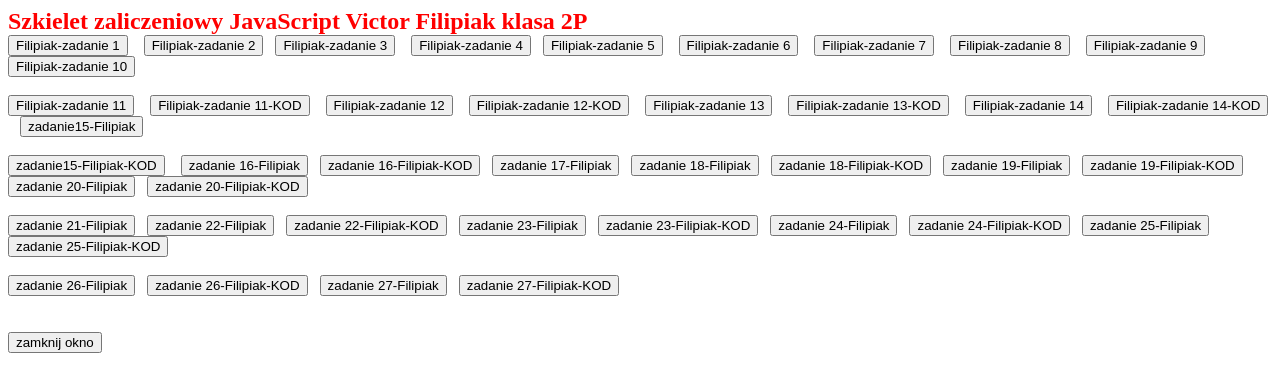
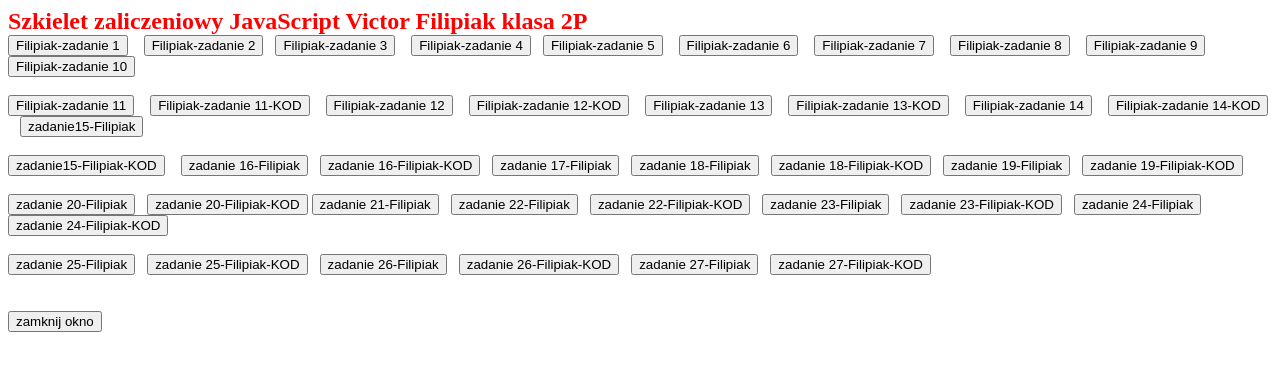
Before and after one commit to progvictor16/Java, a plain HTML site: page index.html in a window 1280 px wide. Drawn offline with Linux system fonts and the light colour scheme.

Commit message:
Update index.html

```diff
--- a/index.html
+++ b/index.html
@@ -1,7 +1,7 @@
 <html>
      <head>
       <META HTTP-EQUIV="content-type" CONTENT="text/html; CHARSET=iso-8859-2">
-            <title> Filipiak kl 2p</title>
+            <title> Filipiak kl 1P</title>
 
           <script language="JavaScript">
            document.write("  Szkielet zaliczeniowy JavaScript Victor Filipiak klasa 2P".fontcolor("red").bold().fontsize(5)+"<br>");
@@ -256,10 +256,10 @@
         <input type="button" name="zadanie 18kod" value="zadanie 18-Filipiak-KOD" onclick="WinOpen_z18_kod_Filipiak(' ')">&nbsp;&nbsp;
            <!--Zadanie 19 i kod -->
            <input type="button" name="zadanie 19" value="zadanie 19-Filipiak" onclick="WinOpen_z19_Filipiak(' ')">&nbsp;&nbsp;
-           <input type="button" name="zadanie 19kod" value="zadanie 19-Filipiak-KOD" onclick="WinOpen_z19_kod_Filipiak(' ')">&nbsp;&nbsp;
+           <input type="button" name="zadanie 19kod" value="zadanie 19-Filipiak-KOD" onclick="WinOpen_z19_kod_Filipiak(' ')">&nbsp;&nbsp;<br><br>
            <!--Zadanie 20 i kod -->
            <input type="button" name="zadanie 20" value="zadanie 20-Filipiak" onclick="WinOpen_z20_Filipiak(' ')">&nbsp;&nbsp;
-           <input type="button" name="zadanie 20kod" value="zadanie 20-Filipiak-KOD" onclick="WinOpen_z20_kod_Filipiak(' ')"><br><br>
+           <input type="button" name="zadanie 20kod" value="zadanie 20-Filipiak-KOD" onclick="WinOpen_z20_kod_Filipiak(' ')">
            <!--Zadanie 21 -->
            <input type="button" name="zadanie 21" value="zadanie 21-Filipiak" onclick="WinOpen_z21_Filipiak(' ')">&nbsp;&nbsp;
            <!--Zadanie 22 i kod-->
@@ -271,11 +271,11 @@
            <input type="button" name="zadanie 23kod" value="zadanie 23-Filipiak-KOD" onclick="WinOpen_z23_kod_Filipiak(' ')">&nbsp;&nbsp;
             <!--Zadanie 24 i kod -->
            <input type="button" name="zadanie 24" value="zadanie 24-Filipiak" onclick="WinOpen_z24_Filipiak(' ')">&nbsp;&nbsp;
-           <input type="button" name="zadanie 24kod" value="zadanie 24-Filipiak-KOD" onclick="WinOpen_z24_kod_Filipiak(' ')">&nbsp;&nbsp;
+           <input type="button" name="zadanie 24kod" value="zadanie 24-Filipiak-KOD" onclick="WinOpen_z24_kod_Filipiak(' ')">&nbsp;&nbsp;<br><br>
 
          <!--Zadanie 25 i kod -->
          <input type="button" name="zadanie 25" value="zadanie 25-Filipiak" onclick="WinOpen_z25_Filipiak(' ')">&nbsp;&nbsp;
-         <input type="button" name="zadanie 25kod" value="zadanie 25-Filipiak-KOD" onclick="WinOpen_z25_kod_Filipiak(' ')">&nbsp;&nbsp;<br><br>
+         <input type="button" name="zadanie 25kod" value="zadanie 25-Filipiak-KOD" onclick="WinOpen_z25_kod_Filipiak(' ')">&nbsp;&nbsp;
 
 
         <!--Zadanie 26 i kod -->
@@ -289,18 +289,6 @@
 
 
 
-
-
-
-
-
-
-
-
-
-
-
-
           <!--Przycisk zamykania-->
        <br><br><br> <input type="button" value="zamknij okno" onclick="okno_zamknij_Filipiak()"/>
 
```
